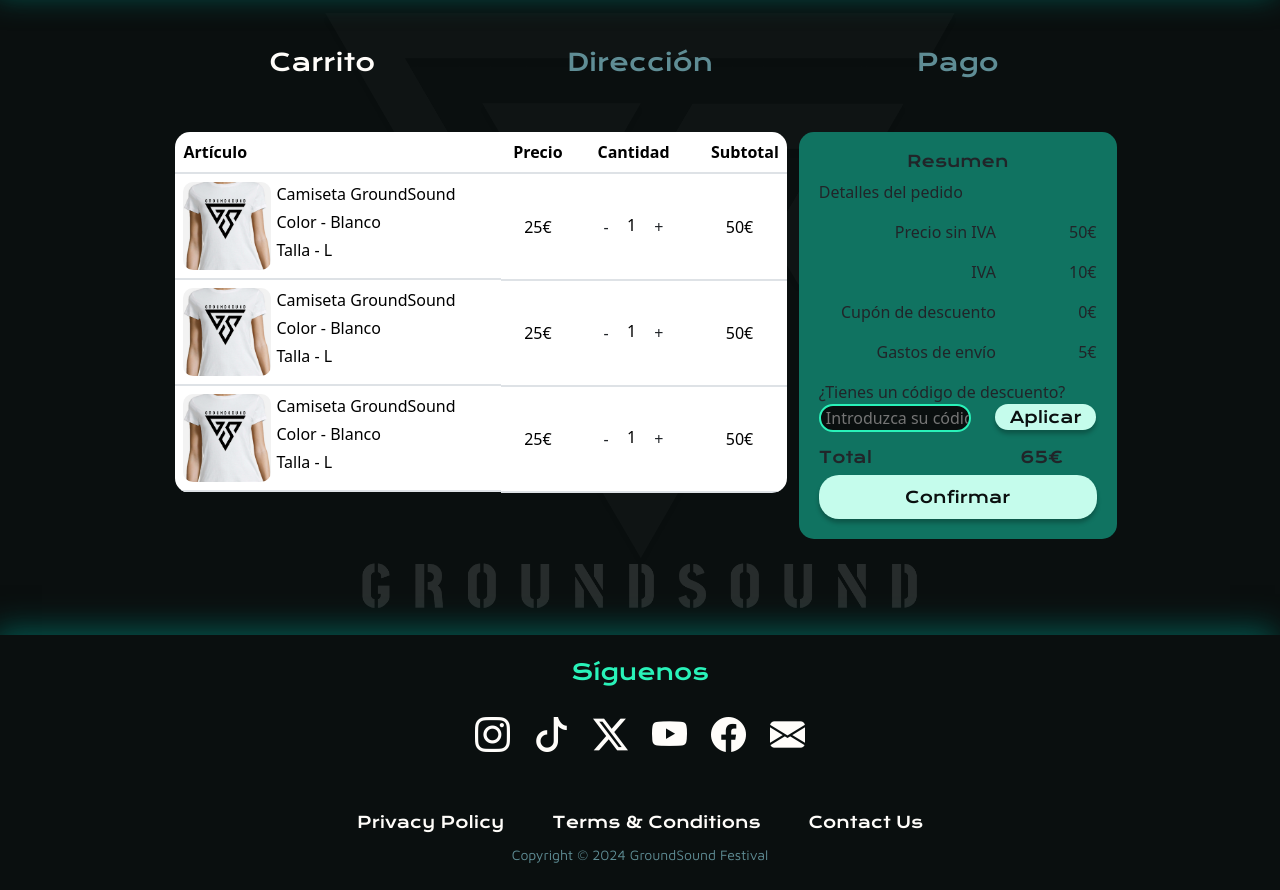
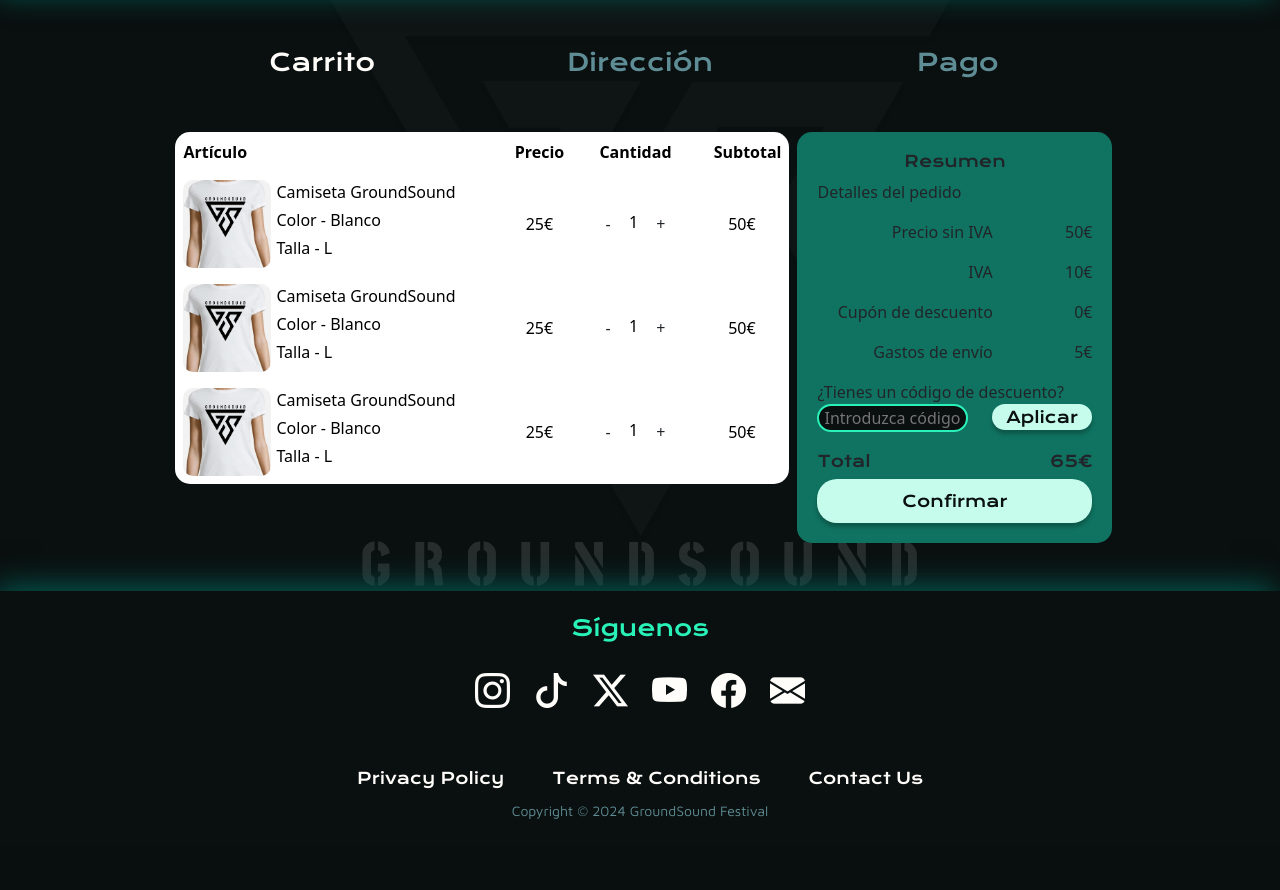
Before and after one commit to FMHJ97/Brogrammers, a PHP site: page /cart.php in a window 1280 px wide. Shown: the part 91-981 px from the top of the page. After the commit the page ends 910 px from the top, so only its background shows below. Run offline with PHP 8.4, Linux system fonts and the light colour scheme; some libraries are stand-ins or nearby versions.

Commit message:
fix(JMPA): fixed table alignment

```diff
--- a/framework-php-bootstrap/cart.php
+++ b/framework-php-bootstrap/cart.php
@@ -14,7 +14,7 @@
     <main>
         <section class="page-section">
 
-            <div class="container page-section">
+            <div class="container ">
                 <!-- Row with titles (Carrito, dirección, pago) -->
                 <div class="row d-flex text-center page-section-heading">
                     <div class="col">
@@ -32,11 +32,11 @@
 
                 <!-- Row with articles and summary -->
 
-                <div class="row">
+                <div class="row g-3">
                     <div class="col-md-8 ">
 
                         <!-- Titles -->
-                        <table class="table table-cart">
+                        <table class="table table-cart table-borderless">
                             <thead>
                                 <tr>
                                     <th scope="col">Artículo</th>
@@ -78,7 +78,8 @@
                             <tr>
 
                                 <td>
-                                    <img src="../assets/img/merch/camiseta_1.png" alt="Camiseta" class="img-article-cart">
+                                    <img src="../assets/img/merch/camiseta_1.png" alt="Camiseta"
+                                        class="img-article-cart">
                                     <!-- To place the text in the same line as the image -->
 
                                     <div class="align-middle">
@@ -107,7 +108,8 @@
                             <tr>
 
                                 <td>
-                                    <img src="../assets/img/merch/camiseta_1.png" alt="Camiseta" class="img-article-cart">
+                                    <img src="../assets/img/merch/camiseta_1.png" alt="Camiseta"
+                                        class="img-article-cart">
                                     <!-- To place the text in the same line as the image -->
 
                                     <div class="align-middle">
@@ -152,37 +154,37 @@
                                 <p>Detalles del pedido</p>
 
                                 <div class="row">
-                                    <div class="col-md-8 text-end">
+                                    <div class="col-8 text-end">
                                         <p>Precio sin IVA</p>
                                     </div>
-                                    <div class="col-md-4 text-end">
+                                    <div class="col-4 text-end">
                                         <p>50€</p>
                                     </div>
                                 </div>
 
                                 <div class="row">
-                                    <div class="col-md-8 text-end">
+                                    <div class="col-8 text-end">
                                         <p>IVA</p>
                                     </div>
-                                    <div class="col-md-4 text-end">
+                                    <div class="col-4 text-end">
                                         <p>10€</p>
                                     </div>
                                 </div>
 
                                 <div class="row">
-                                    <div class="col-md-8 text-end">
+                                    <div class="col-8 text-end">
                                         <p>Cupón de descuento</p>
                                     </div>
-                                    <div class="col-md-4 text-end">
+                                    <div class="col-4 text-end">
                                         <p>0€</p>
                                     </div>
                                 </div>
 
                                 <div class="row">
-                                    <div class="col-md-8 text-end">
+                                    <div class="col-8 text-end">
                                         <p>Gastos de envío</p>
                                     </div>
-                                    <div class="col-md-4 text-end">
+                                    <div class="col-4 text-end">
                                         <p>5€</p>
                                     </div>
                                 </div>
@@ -195,8 +197,8 @@
                         <p class="mb-0">¿Tienes un código de descuento?</p>
                         <div class="row mb-3">
 
-                            <div class="col-md-7">
-                                <input type="text" class="form-control-discount" placeholder="Introduzca su código">
+                            <div class="col-md-7 mb-1">
+                                <input type="text" class="form-control-discount" placeholder="Introduzca código">
                             </div>
 
                             <div class="col-md-5">
@@ -207,11 +209,11 @@
 
                         <div class="row">
 
-                            <div class="col-md-8">
+                            <div class="col-8">
                                 <h5>Total</h5>
                             </div>
 
-                            <div class="col-md-4">
+                            <div class="col-4 text-end">
                                 <h5>65€</h5>
                             </div>
                         </div>
--- a/framework-php-bootstrap/scss/components/_forms.scss
+++ b/framework-php-bootstrap/scss/components/_forms.scss
@@ -109,4 +109,10 @@ main {
     border-radius: 25px;
     background-color: $fondo;
     padding: 0 0px 0 5px;
+
+    &:focus {
+        background-color: $fondo;
+        color: $resaltar1;
+        box-shadow: 0px 0px 15px 0px $resaltar2;
+    }
 }
--- a/framework-php-bootstrap/scss/sections/_cart.scss
+++ b/framework-php-bootstrap/scss/sections/_cart.scss
@@ -16,13 +16,6 @@
     &:last-child {
         margin-bottom: 0;
     }
-}
-
-.container-article {
-    background-color: $primario2;
-    padding: 20px;
-    border-radius: 15px;
-    margin-bottom: auto;
 }
 
 .container-summary {
@@ -75,7 +68,9 @@
 .table-cart {
     margin-bottom: 0;
     border-radius: 15px;
+    border-spacing: 0;
     border-collapse: collapse;
+    border-style: none;
     overflow: hidden; // Making sure the border-radius is applied
 
     th:first-child {
@@ -96,7 +91,3 @@
         text-align: center;
     }
 }
-
-td {
-    padding: 10px;
-}
```
Also changed, not shown: framework-php-bootstrap/css/styles.css, 1 other file.
